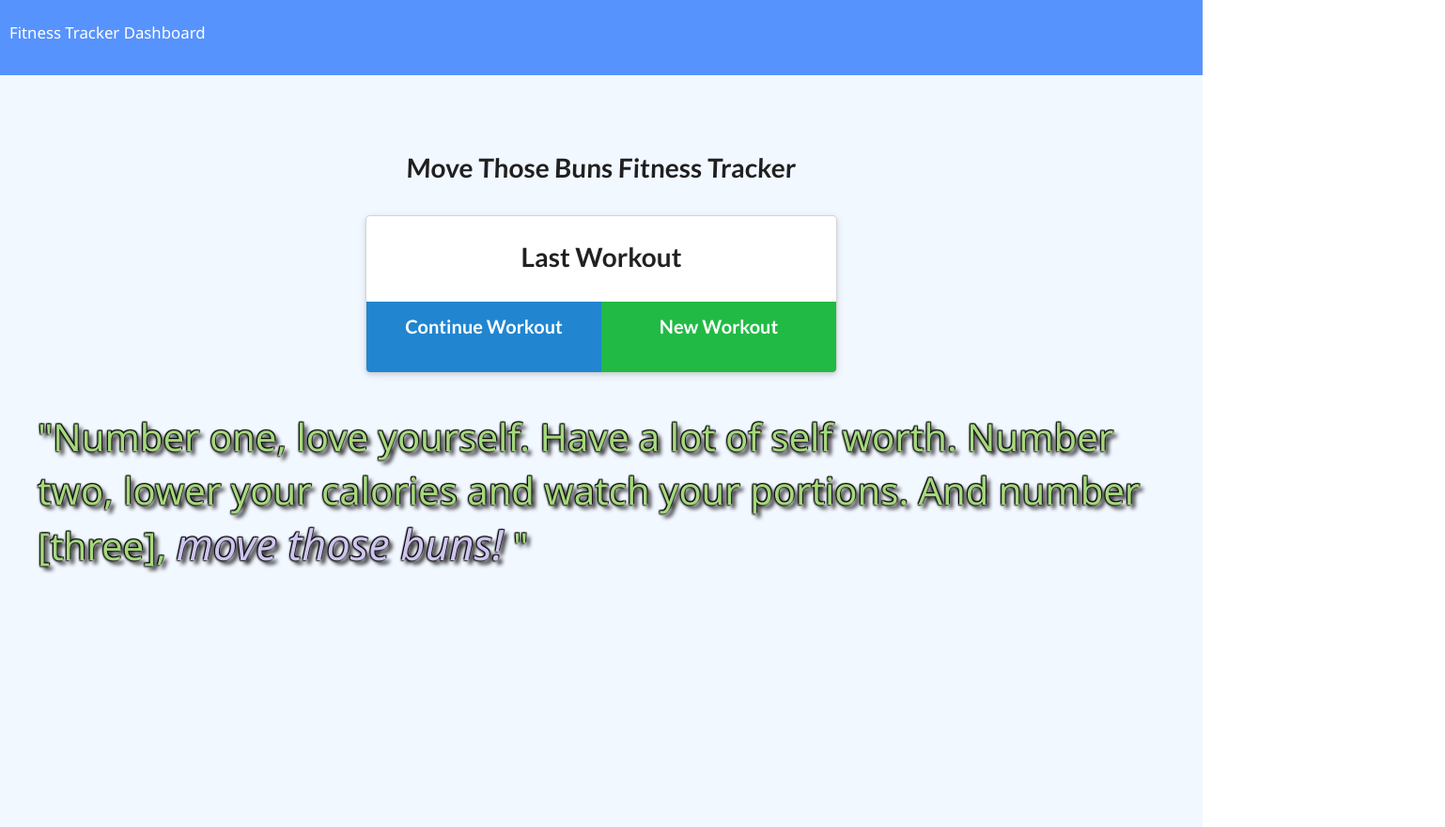
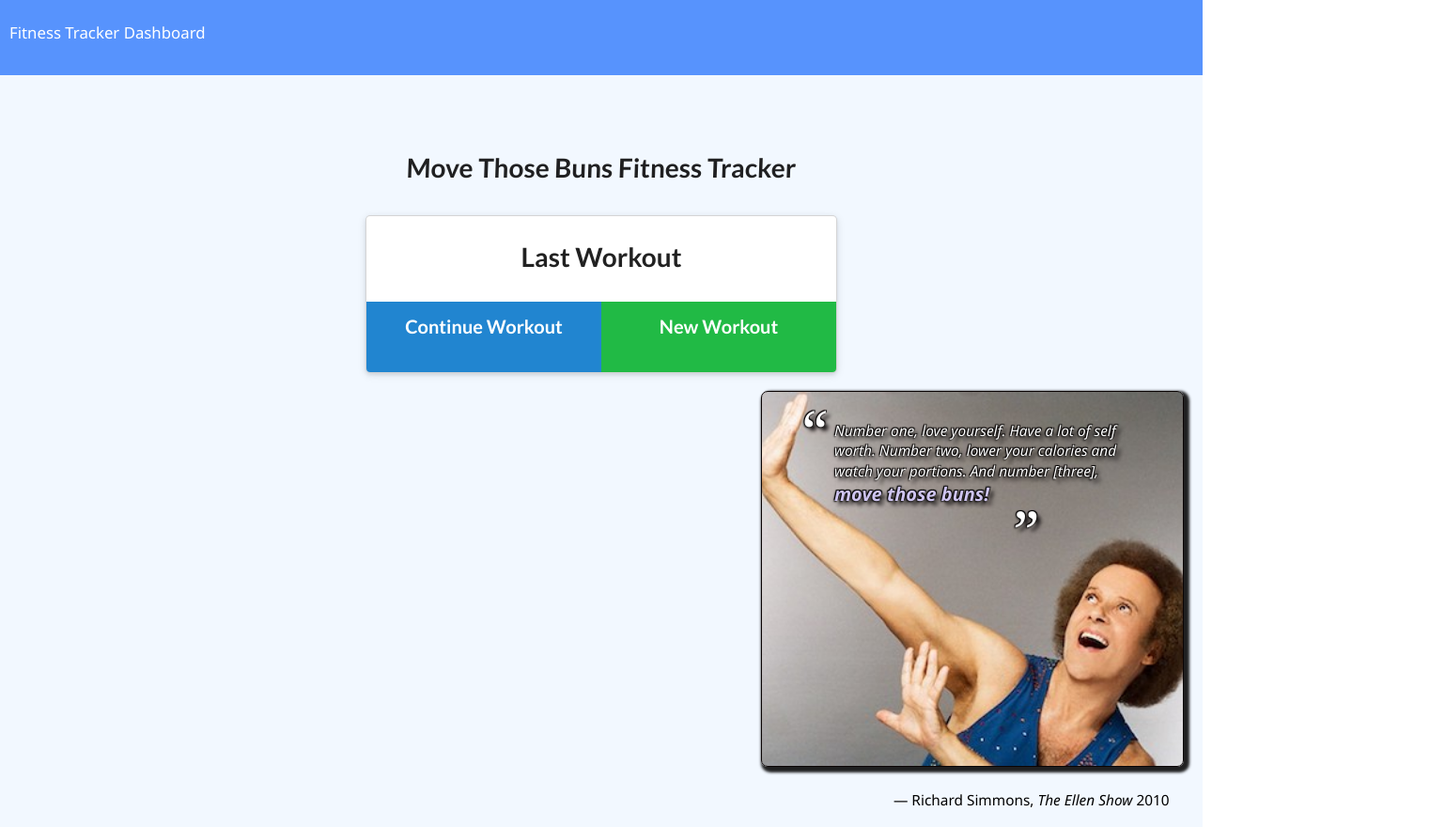
Before and after one commit to nsc9605/Move_Those_Buns, a website: page public/index.html in a window 1280 px wide. Shown: the whole page at 94% size, 1538 px wide, since content can reach past the window. Drawn offline with nearby package versions, Linux system fonts and the light colour scheme; no server answers; files whose address does not match are found by name.

Commit message:
add more styling and html

```diff
--- a/public/assets/css/style.css
+++ b/public/assets/css/style.css
@@ -423,31 +423,102 @@ form > button {
   border-top-right-radius: 0;
 }
 
+.ui.container.workout {
+  padding-bottom: 20px;
+}
+
 .workout-type,
 .cardio-form,
 .resistance-form {
   padding: 10px;
 }
 
-.rich {
-  font-size: 40px;
-  color: hsl(94, 54%, 67%);
-  text-shadow: 4px 4px 4px rgb(19, 16, 16),
-              -1px 1px 2px #000,
-              1px -1px 1px #000,
-              -1px -1px 1px #000;
-  padding: 20px;
-  margin: 20px;
+.quote {
+  width: 450px;
+  height: 400px;
+  background: url("../img/Missing-Richard-Simmons-feature.jpg") no-repeat center
+    center;
+  -webkit-background-size: cover;
+  -moz-background-size: cover;
+  -o-background-size: cover;
+  background-size: cover;
+  border:rgb(10, 4, 4) solid 1px;
+  border-radius: .5em;
+  box-shadow: 3px 3px 3px 3px;
+  /* padding: 1em; */
+
 }
+
 #buns {
-  font-size: 45px;
-  font-style: italic;
+  font-size: 20px;
   color: rgb(206, 196, 240);
-  text-shadow: 4px 4px 4px rgb(19, 16, 16),
-              -1px 1px 2px #000,
-              1px -1px 1px #000,
-              -1px -1px 1px #000;
+  font-weight: bold;
+  text-shadow: 4px 4px 4px rgb(19, 16, 16), -1px 1px 2px #000, 1px -1px 1px #000,
+    -1px -1px 1px #000;
 }
+
+.rich-container {
+  padding-right: 20px;
+  float: right;
+
+}
+figcaption {
+  padding-right: 20px;
+  float: right;
+  position: absolute;
+  font-size: 1em;
+  line-height: 0;
+  bottom: -4em;
+  right: 1em;
+  color: black;
+  /* text-shadow: 4px 4px 4px rgb(19, 16, 16),1px 1px 1px #000,
+    -1px -1px 1px rgb(10, 4, 4); */
+    font: 1.1rem/1.2 "Segoe UI", Tahoma, Geneva, Verdana, sans-serif;
+  /* font-weight: bold; */
+  }
+
+
+blockquote {
+  position: relative;
+  margin: 1em;
+  padding: 1em 3em 1em 4em;
+  font: 1.1rem/1.4 "Segoe UI", Tahoma, Geneva, Verdana, sans-serif;
+  min-height: 50%;
+  color: hsl(0, 0%, 100%);
+  text-shadow: 4px 4px 4px rgb(19, 16, 16), -1px 1px 2px #000, 1px -1px 1px #000,
+    -1px -1px 1px rgb(10, 4, 4);
+
+}
+/* Thanks: http://callmenick.com/post/styling-blockquotes-with-css-pseudo-classes */
+blockquote:before {
+  font-family: Georgia, serif;
+  position: absolute;
+  font-size: 4em;
+  line-height: 0;
+  top: .4em;
+  left: .43em;
+  content: "\201C";
+}
+blockquote:after {
+  font-family: Georgia, serif;
+  position: absolute;
+  display: inline-block;
+  font-size: 4em;
+  line-height: 0;
+  left: 4.1em;
+  bottom: 1.1em;
+  content: "\201D";
+  padding-right: 7em;
+}
+
+blockquote footer {
+  padding: 0 2em 0 0;
+  text-align: right;
+}
+blockquote cite:before {
+  content: "\2013";
+}
+
 
 @keyframes toast {
   50% {
--- a/public/index.html
+++ b/public/index.html
@@ -1,11 +1,13 @@
 <!DOCTYPE html>
 <html lang="en">
-
   <head>
     <meta charset="UTF-8" />
     <meta name="viewport" content="width=device-width, initial-scale=1.0" />
     <meta http-equiv="X-UA-Compatible" content="ie=edge" />
-  <link rel="stylesheet" href="https://cdnjs.cloudflare.com/ajax/libs/semantic-ui/2.4.1/semantic.min.css" />
+    <link
+      rel="stylesheet"
+      href="https://cdnjs.cloudflare.com/ajax/libs/semantic-ui/2.4.1/semantic.min.css"
+    />
     <link rel="stylesheet" href="assets/css/style.css" />
     <title>Fitness Tracker</title>
   </head>
@@ -26,8 +28,15 @@
             <div>
               <div class="workout-stats"></div>
               <div class="buttons">
-              <a id="continue-btn" href="/exercise?" class="huge ui blue button">Continue Workout</a>
-              <a href="/exercise" class="huge positive ui button">New Workout</a>
+                <a
+                  id="continue-btn"
+                  href="/exercise?"
+                  class="huge ui blue button"
+                  >Continue Workout</a
+                >
+                <a href="/exercise" class="huge positive ui button"
+                  >New Workout</a
+                >
               </div>
             </div>
           </div>
@@ -37,17 +46,28 @@
         </div>
       </div>
       <!-- Inspirational quote from Richard Simmons -->
-  <div class="rich">
-    <p>"Number one, love yourself. Have a lot of self worth. Number two, lower your calories and watch your portions. And number [three], <span id="buns">move those buns!</span> "</p>
+      <div class="footer">
+        <div class="rich-container">
+          <div class="quote">
+            <blockquote>
+              <em>Number one, love yourself. Have a lot of self worth.
+              Number two, lower your calories and watch your portions.
+              And number [three], <span id="buns">move those buns!</span></em>
+            </blockquote>
           </div>
         </div>
+        <div>
+        <figcaption>
+          &mdash; Richard Simmons, <cite>The Ellen Show</cite> 2010
+        </figcaption>
       </div>
-  <div id="toast">
-    Workout Added Successfully!
       </div>
+
+    </div>
+    <!-- </div> -->
+    <div id="toast">Workout Added Successfully!</div>
     <script src="assets/js//api.js"></script>
     <script src="assets/js/workout.js"></script>
     <script src="assets/js/index.js"></script>
   </body>
-
 </html>
```
Also changed, not shown: public/exercise.html (+1 -0 lines), routes/api-routes.js (+4 -11 lines), public/assets/img/Missing-Richard-Simmons-feature.jpg (added). Lines whose indentation alone changed are shown as unchanged.
